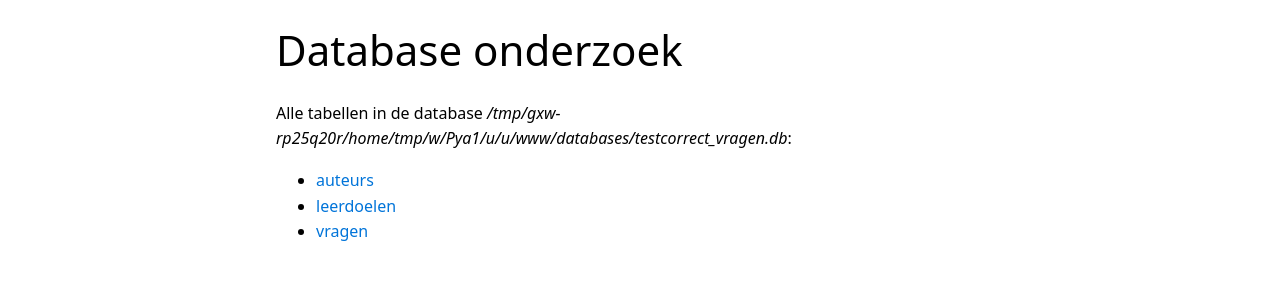
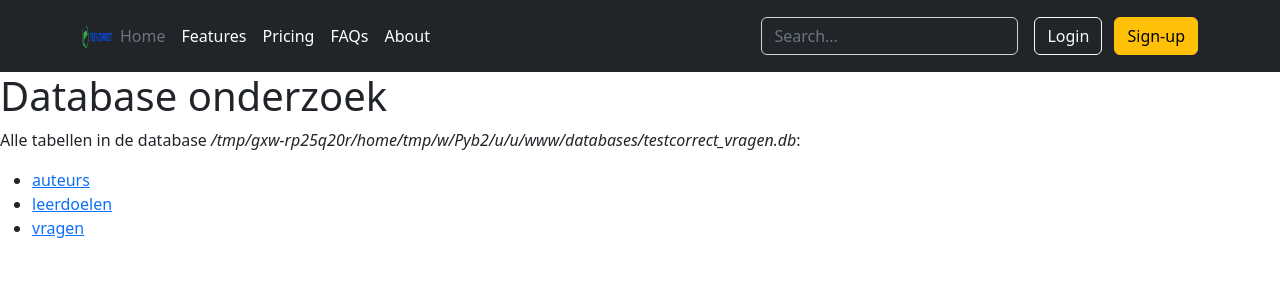
Before and after one commit to Danny-1053784/WP2-Owasp-Top10, a Flask app: page / in a window 1280 px wide. Shown: the top 300 px of the page. Run offline with Flask 2, Linux system fonts and the light colour scheme.

Commit message:
Feature Navbar added

```diff
--- a/static/basic.css
+++ b/static/basic.css
@@ -105,9 +105,9 @@ article {background: var(--c2); border-radius: var(--rc); padding: 1em; box-shad
 /* Mark: Toegevoegd aan basic.css */
 main,footer {
     margin: 0 auto;
-    width: 60%;
+    width: 100%;
     text-align: left;
-    padding: 0 20px;
+    padding: 0 0px;
 }
 
 section>section {
--- a/templates/tables.html
+++ b/templates/tables.html
@@ -7,9 +7,43 @@
     <meta name="author" content="Rotterdam Academy"/>
     <meta name="viewport" content="width=device-width, initial-scale=1"/>
     <link rel="stylesheet" href="/static/basic.css" type="text/css">
+    <!-- CSS only -->
+<link href="https://cdn.jsdelivr.net/npm/bootstrap@5.2.3/dist/css/bootstrap.min.css" rel="stylesheet" integrity="sha384-rbsA2VBKQhggwzxH7pPCaAqO46MgnOM80zW1RWuH61DGLwZJEdK2Kadq2F9CUG65" crossorigin="anonymous">
 </head>
+<style>
+
+
+</style>
 <body>
 <main>
+    <div class="b-example-divider"></div>
+
+  <header class="p-3 text-bg-dark">
+    <div class="container">
+      <div class="d-flex flex-wrap align-items-center justify-content-center justify-content-lg-start">
+        <a class="navbar-brand" href="#">
+            <img src="../assets/images/testcorrect-logo.svg" alt="Logo" width="30" height="24">
+          </a>
+        <ul class="nav col-12 col-lg-auto me-lg-auto mb-2 justify-content-center mb-md-0">
+          <li><a href="#" class="nav-link px-2 text-secondary">Home</a></li>
+          <li><a href="#" class="nav-link px-2 text-white">Features</a></li>
+          <li><a href="#" class="nav-link px-2 text-white">Pricing</a></li>
+          <li><a href="#" class="nav-link px-2 text-white">FAQs</a></li>
+          <li><a href="#" class="nav-link px-2 text-white">About</a></li>
+        </ul>
+
+        <form class="col-12 col-lg-auto mb-3 mb-lg-0 me-lg-3" role="search">
+          <input type="search" class="form-control form-control-dark text-bg-dark" placeholder="Search..." aria-label="Search">
+        </form>
+
+        <div class="text-end">
+          <button type="button" class="btn btn-outline-light me-2">Login</button>
+          <button type="button" class="btn btn-warning">Sign-up</button>
+        </div>
+      </div>
+    </div>
+  </header>
+
     <h1>Database onderzoek</h1>
     <p>Alle tabellen in de database <i>{{ database_file }}</i>:</p>
     <ul>
```
Also changed, not shown: assets/images/testcorrect-logo.svg (added).
